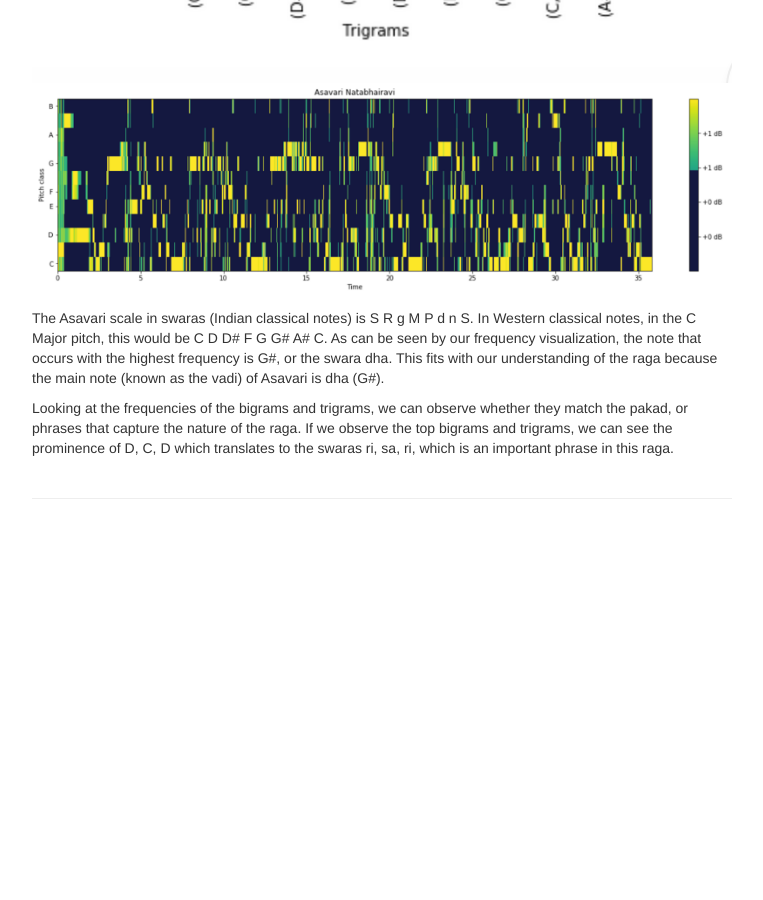
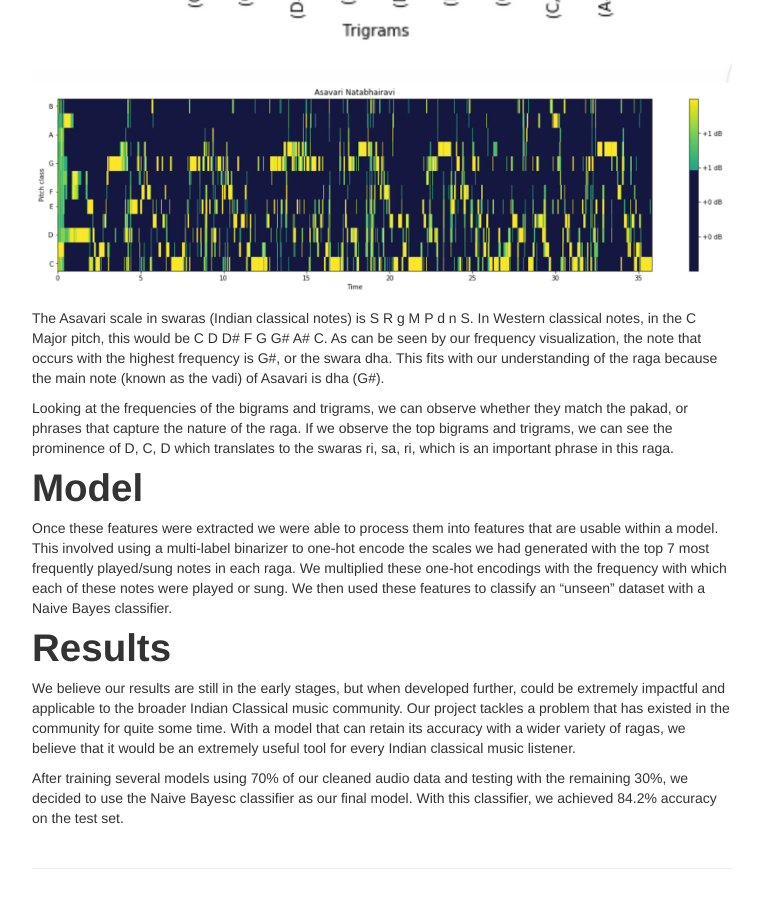
Before and after one commit to sruthiv98/RagaClassifier, a Jekyll site: the page built from index.md, in a window 1280 px wide and 900 px high, scrolled down 3964 px. Shown: the whole window, without its empty margins (258-1021 px from the left). Built offline with Jekyll 4.4.1, drawn with Linux system fonts in a browser that asks for light colours; before the commit the page ends 4494 px from its top, so only the background shows below that.

Commit message:
adding model and results info

```diff
--- a/index.md
+++ b/index.md
@@ -59,3 +59,14 @@ Calculating n-grams is useful in the scope of our project because it is very hel
 The Asavari scale in swaras (Indian classical notes) is S R g M P d n S. In Western classical notes, in the C Major pitch, this would be C D D# F G G# A# C. As can be seen by our frequency visualization, the note that occurs with the highest frequency is G#, or the swara dha. This fits with our understanding of the raga because the main note (known as the vadi) of Asavari is dha (G#).
 
 Looking at the frequencies of the bigrams and trigrams, we can observe whether they match the pakad, or phrases that capture the nature of the raga. If we observe the top bigrams and trigrams, we can see the prominence of D, C, D which translates to the swaras ri, sa, ri, which is an important phrase in this raga.
+
+
+# Model
+
+Once these features were extracted we were able to process them into features that are usable within a model. This involved using a multi-label binarizer to one-hot encode the scales we had generated with the top 7 most frequently played/sung notes in each raga. We multiplied these one-hot encodings with the frequency with which each of these notes were played or sung. We then used these features to classify an “unseen” dataset with a Naive Bayes classifier.
+
+
+# Results
+We believe our results are still in the early stages, but when developed further, could be extremely impactful and applicable to the broader Indian Classical music community. Our project tackles a problem that has existed in the community for quite some time. With a model that can retain its accuracy with a wider variety of ragas, we believe that it would be an extremely useful tool for every Indian classical music listener.
+
+After training several models using 70% of our cleaned audio data and testing with the remaining 30%, we decided to use the Naive Bayesc classifier as our final model. With this classifier, we achieved 84.2% accuracy on the test set.
```
